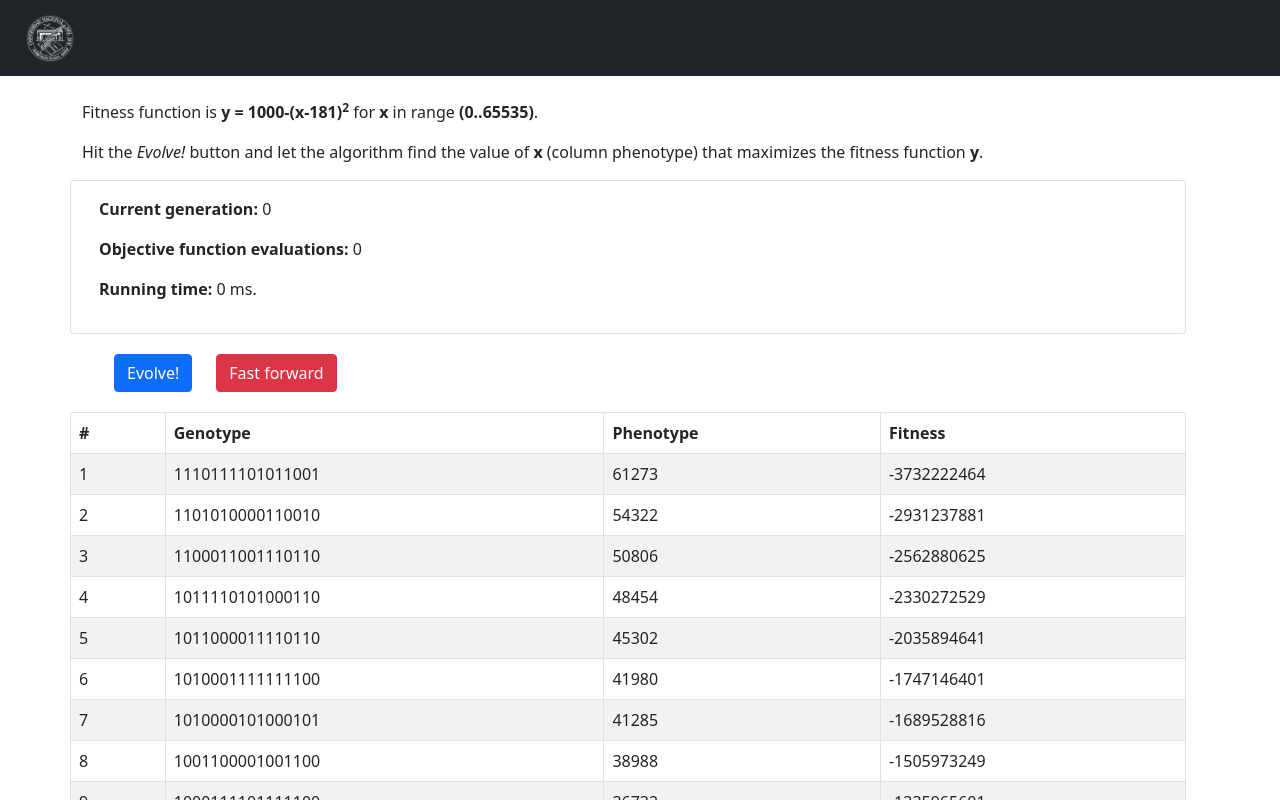
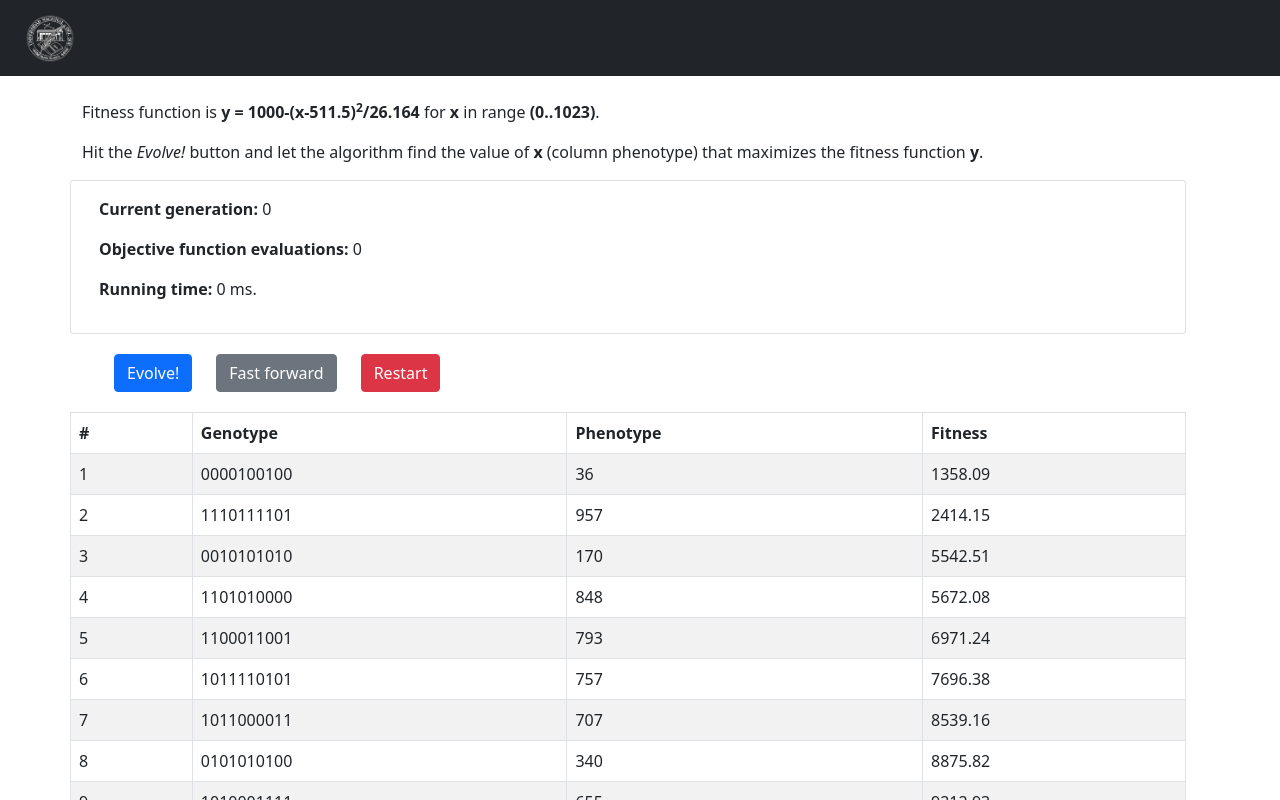
Before and after one commit to matiasmicheletto/dna-solver, a React (Create React App) app in the folder client/: page / in a window 1280 px wide. Shown: the top 800 px of the page. Built offline with nearby package versions, Linux system fonts and the light colour scheme.

Commit message:
Fitness update. Roulette selection.

```diff
--- a/client/src/App.js
+++ b/client/src/App.js
@@ -8,10 +8,8 @@ import GA, {selection} from './ga';
 
 
 const config = { // GA parameters
-  //fitness: (x) => {const y = 10000-(x-181)*(x-181); return y < 0 ? 0 : y}, // Global maxima at 0000000010110101
-  fitness: (x) => 10000-(x-181)*(x-181), // Global maxima at 0000000010110101
   pop_size: 15,
-  selection: selection.RANK
+  selection: selection.ROULETTE
 };
 
 const ga = new GA(config);
--- a/client/src/components/dashboard/index.js
+++ b/client/src/components/dashboard/index.js
@@ -4,18 +4,13 @@ import { Row, Col, Card, Button } from 'react-bootstrap';
 
 const Dashboard = (props) => {
 
-    const [gen, setGen] = useState(0); // Generation counter
-    const [ffe, setFFE] = useState(0); // Fitness Funcion Evaluations
-    const [tms, setTms] = useState(0); // Algorithm xecution time
-    const [pop, setPop] = useState(props.ga.status.population); // Population list
+    const [gaState, setGAState] = useState(props.ga.status);
+    const [tms, setTms] = useState(0); // Algorithm timing is done externally
     const [limit, setLimit] = useState(100); // Upper limit for FFW optimization
 
     const iteration = () => { // Execute a single step of the algorithm and render
         props.ga.evolve();
-        const s = props.ga.status; // To avoid run the getter multiple times
-        setGen(props.ga.generation);
-        setFFE(s.fitness_evals);
-        setPop(s.population);
+        setGAState(props.ga.status);
     }
 
     const go = () => { // Single iteration button callback
@@ -40,17 +35,24 @@ const Dashboard = (props) => {
         loop();
     }
 
+    const reset = () => { // Restart algorithm button callback
+        props.ga.reset();
+        setGAState(props.ga.status);
+        setLimit(100);
+        setTms(0);
+    }
+
     return (
         <Row>
             <Row>
-                <p>Fitness function is <b>y = 1000-(x-181)<sup>2</sup></b> for <b>x</b> in range <b>(0..65535)</b>.</p>
+                <p>Fitness function is <b>y = 1000-(x-511.5)<sup>2</sup>/26.164</b> for <b>x</b> in range <b>(0..1023)</b>.</p>
                 <p>Hit the <i>Evolve!</i> button and let the algorithm find the value of <b>x</b> (column phenotype) that maximizes the fitness function <b>y</b>.</p>
             </Row>
             <Row>
                 <Card>
                     <Card.Body>
-                        <p><b>Current generation:</b> {gen}</p>
-                        <p><b>Objective function evaluations:</b> {ffe}</p>
+                        <p><b>Current generation:</b> {gaState.generation}</p>
+                        <p><b>Objective function evaluations:</b> {gaState.fitness_evals}</p>
                         <p><b>Running time:</b> {tms} ms.</p>
                     </Card.Body>
                 </Card>
@@ -60,12 +62,15 @@ const Dashboard = (props) => {
                     <Button variant="primary" onClick={go} title="Next generation">Evolve!</Button>
                 </Col>
                 <Col md="auto">
-                    <Button variant="danger" onClick={fast_fw} title="Advance 100 generations">Fast forward</Button>
+                    <Button variant="secondary" onClick={fast_fw} title="Advance 100 generations">Fast forward</Button>
+                </Col>
+                <Col md="auto">
+                    <Button variant="danger" onClick={reset} title="Reset algorithm">Restart</Button>
                 </Col>
             </Row>
 
             <Row>
-                <PopTable pop={pop} />
+                <PopTable pop={gaState.population} />
             </Row>
         </Row>
     )
--- a/client/src/components/poptable/index.js
+++ b/client/src/components/poptable/index.js
@@ -20,7 +20,7 @@ const PopTable = (props) => {
                             <td>{ind+1}</td>
                             <td>{p.genotype}</td>
                             <td>{p.phenotype}</td>
-                            <td>{p.fitness}</td>
+                            <td>{p.fitness.toFixed(2)}</td>
                         </tr>
                     )
                 }
--- a/client/src/ga/index.js
+++ b/client/src/ga/index.js
@@ -6,7 +6,7 @@ Configuration object:
     - fitness: Fitness function to maximize.
         * type: Functiom.
         * input: Optimization variable. May be number, array or object.
-        * output: Should return a scalar number (integer or float).
+        * output: Should return a non negative scalar number (integer or float).
     - decode: Function for decoding a chromosome's genotype and obtaining its phenotype.
         * type: Functiom.
         * input: Array.
@@ -58,21 +58,41 @@ const mutation = {
     SWITCH: "switch"
 };
 
-// Other default constants
-const nbit = 16; // Bitlength for genotypes encoding (used only for default config)
+
+// Default fitness function is an inverse cuadratic function that should be positive for the range of the bitstring representation.
+// So, fitness function is y = a - b*(x-c)^2;
+
+// Length of bitstring for genotypes encoding. Let use a small value
+const nbit = 10;
+// Lets force the max value for the fitness to be 10.000, so a = 10.000
+const a = 10000;
+// First zero is z1 = 0, and the second is at 2^nbit-1 (max range)
+const z1 = Math.pow(2,nbit)-1;
+// The max is in the middle between the zeros, so its z1/2.
+const c = z1/2;
+// Then we can calculate the value of b that makes the quadratic have a max of "a".
+const b = 4*a/z1/z1;
+
+const fitness = (x) => a-b*(x-c)*(x-c);
+// Decoder function will convert the binary array to decimal
+const decode = (b) => parseInt(b.join("").slice(-nbit), 2);
+// Encoder function converts the decimal value of x to bitstring
+const encode = (d) => d.toString(2).padStart(nbit,"0").slice(-nbit).split("").map(e=>parseInt(e));
+// Generator generates numbers for x between 0 and 2^nbit
+const generator = () => Math.floor(Math.random() * Math.pow(2,nbit));
 
 const default_config = { // Default parameters for simple scalar function
-    fitness: (x) => 10000-(x-181)*(x-181), // (Maxima at 0000000010110101)
-    decode: (b) => parseInt(b.join("").slice(-nbit), 2),
-    encode: (d) => d.toString(2).padStart(nbit,"0").slice(-nbit).split("").map(e=>parseInt(e)),
-    generator: () => Math.floor(Math.random() * Math.pow(2,nbit)),
+    fitness: fitness,
+    decode: decode,
+    encode: encode,
+    generator: generator,
     pop_size: 20,
     mut_prob: 0.1,
     mut_fr: 0.6,
     cross_prob: 0.9,
     elitism: 1,
     rank_r: 0.002,
-    selection: selection.ROULETTE,
+    selection: selection.RANK,
     crossover: crossover.SINGLE,
     mutation: mutation.INVERT
 };
@@ -109,6 +129,7 @@ class GA { // GA model class
         // Retart counters
         this._generation = 0; // Generation counter
         this._ff_evs = 0; // Fitness function evaluations counter
+        this._best_hist = [this._population[0].fitness]; // Historic values of best fitness
     }
 
     _init(pop) { // Initialize/resets population genotypes
@@ -173,13 +194,13 @@ class GA { // GA model class
         switch(s){
             default: // Default is roulette
             case selection.ROULETTE:
-                this._selection = this._roulette_selection;
+                this._cr_selection = this._roulette_selection;
                 break;
             case selection.RANK:
-                this._selection = this._rank_selection;
+                this._cr_selection = this._rank_selection;
                 break;
             case selection.TOURNAMENT:
-                this._selection = this._tournament_selection;
+                this._cr_selection = this._tournament_selection;
                 break;
         }
         this._config.selection = s;
@@ -218,18 +239,30 @@ class GA { // GA model class
     /// Selection
 
     _roulette_selection() {
-        // Returns selected chromosomes in pairs for crossover
-
-        return [[0,1],[2,3],[4,5],[6,7]]; // Static
+        // Returns pop_size selected chromosomes for crossover
+        let selected = [];
+        const sf = this._population.reduce((r, a) => a.fitness + r, 0); // Sum of fitness values
+        for(let i = 0; i<this._population.length; i++){
+            const r = Math.random()*sf; // Random number from 0 to sum
+            let s = 0; // Partial adder
+            for(let k in this._population){ // Population should be sorted from best to worst
+                s += this._population[k].fitness;
+                if(s >= r){ // If random value reached
+                    selected.push(parseInt(k)); // Add individual
+                    break;
+                }
+            }
+        }
+        return selected;
     }
 
     _rank_selection() {
-        // Returns selected chromosomes in pairs for crossover
-        return [[0,1],[2,3],[4,5],[6,7]]; // Static
+        // Returns selected chromosomes for crossover
+        return [0,1,2,3,4,5,6,7]; // Static
     }
 
     _tournament_selection() {
-        return [[0,1],[2,3],[4,5],[6,7]]; // Static
+        return [0,1,2,3,4,5,6,7]; // Static
     }
 
 
@@ -291,36 +324,43 @@ class GA { // GA model class
             }
     }
 
+    _mut_selection() {
+        // Returns selected chromosomes for mutation (in case of mutation proportion < 1)
+        return this._config.mut_fr < 1 ? // Get indexes of the selected individual to mutate
+            sample_int(this._mut_range, this._population.length) // Array with random set of indexes
+            :
+            Array.from(Array(this._population.length).keys()); // Return all elements
+    }
+
 
     /// Generation
 
     evolve(){ // Compute a generation cycle
         // Select parents list for crossover
-        const selected = this._selection();
+        const cr_selected = this._cr_selection();
 
         // Obtain the children list and push into population
-        for(let k in selected)
+        for(let k = 0; k < cr_selected.length-1; k += 2)
             if(probability(this._config.cross_prob)){
-                //const children = this._crossover(selected[k][0], selected[k][1]);
-                //this._population[selected[k][0]] = children[0];
-                //this._population[selected[k][1]] = children[1];
-
-                this._population.push(...this._crossover(selected[k][0], selected[k][1]));
+                //const children = this._crossover(cr_selected[k], cr_selected[k+1]);
+                //this._population[cr_selected[k]] = children[0];
+                //this._population[cr_selected[k+1]] = children[1];
+                this._population.push(...this._crossover(cr_selected[k], cr_selected[k+1]));
             }
 
         // Apply mutation
-        const ind = this._config.mut_fr < 1 ? // Get indexes of the selected individual to mutate
-            sample_int(this._mut_range, this._population.length) // Array with random set of indexes
-            :
-            Array.from(Array(this._population.length).keys()); // Array with indexes as elements
-        for(let j in ind)
-            this._mutate(ind[j]);
+        const mut_selected = this._mut_selection();
+        for(let j in mut_selected)
+            this._mutate(mut_selected[j]);
 
         // Compute population fitness values and sort from best to worst
         // TODO: elitism
         this._population.map( (p, ind) => this._fitness(ind) );
         this._population.sort((a,b) => (b.fitness - a.fitness) );
         this._population.splice(this._config.pop_size); // Remove worst conditioned individuals
+
+        // Record the new best
+        this._best_hist.push(this._population[0].fitness);
 
         this._generation++;
     }
```
